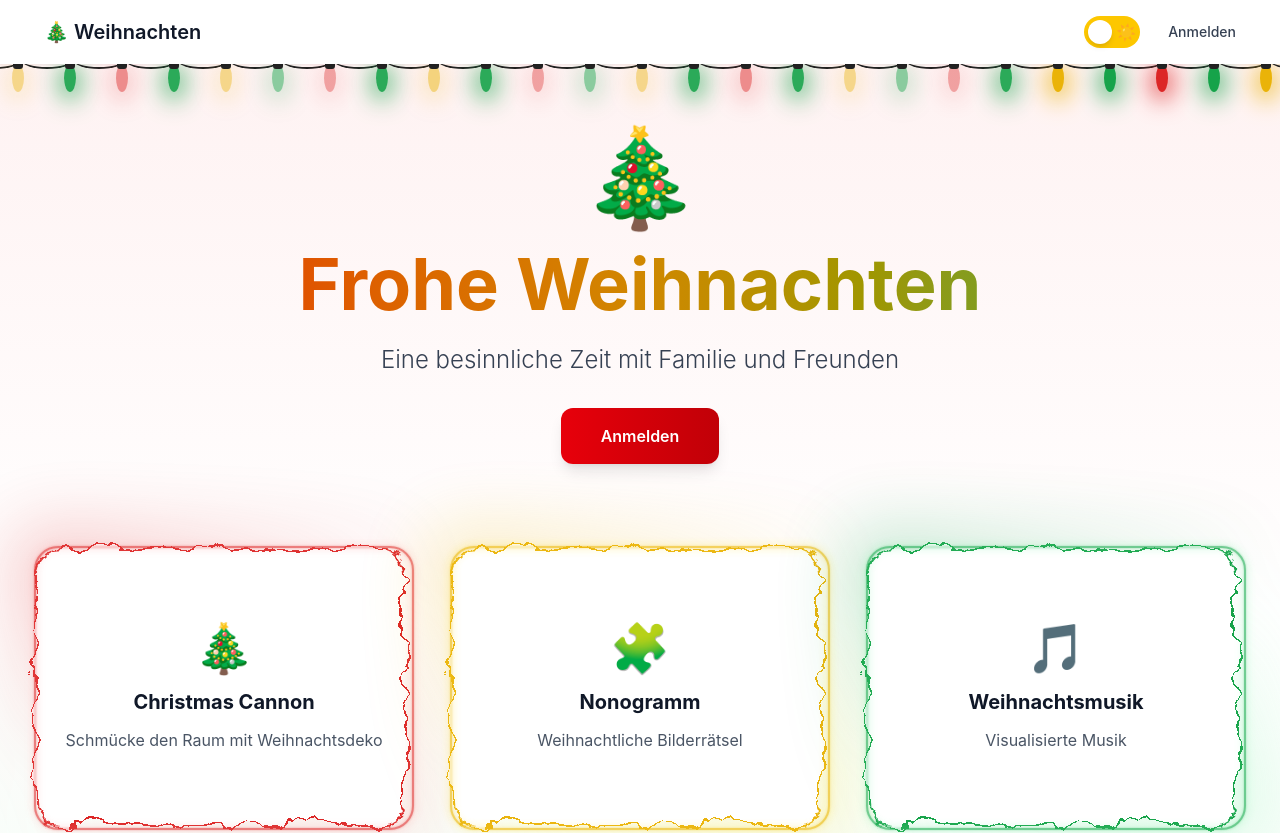
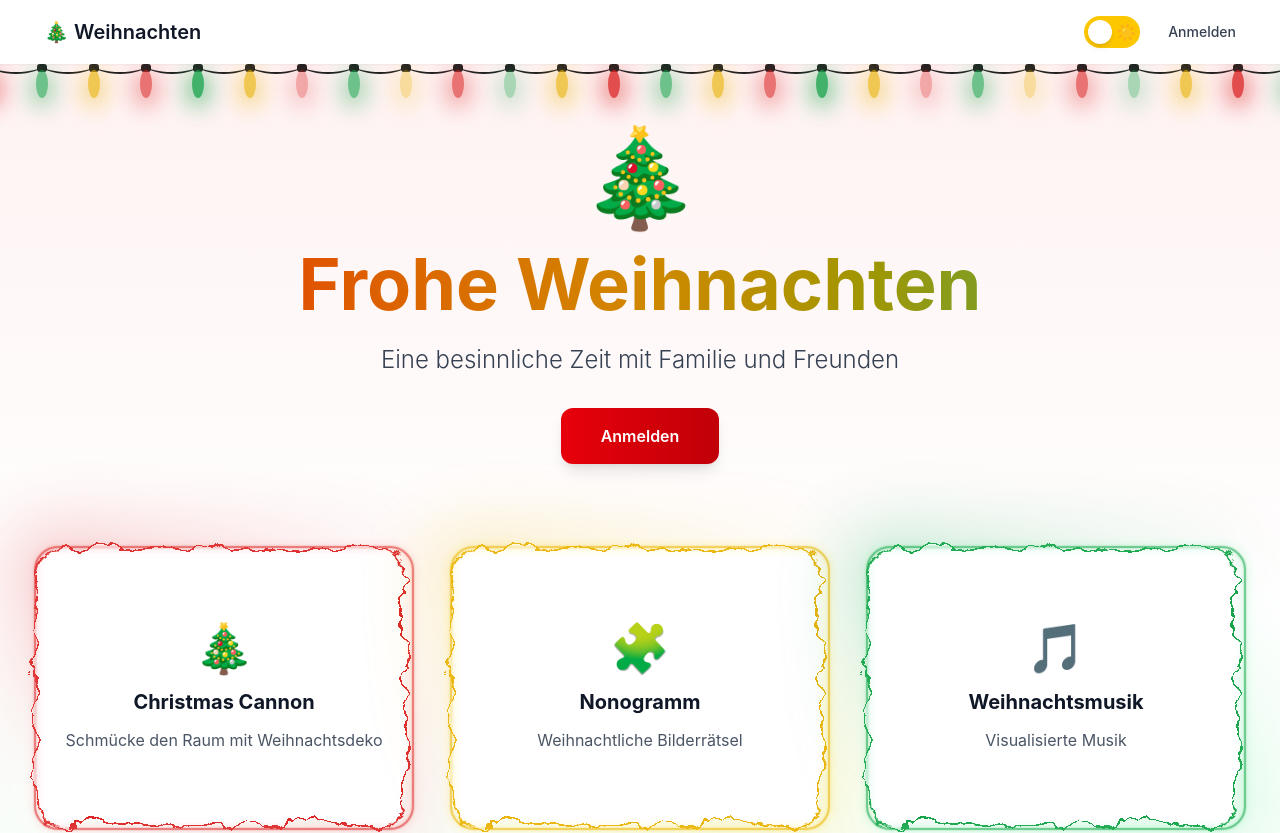
Before and after one commit to zockerei/secret-santa-frontend, a Vue app: page / in a window 1280 px wide. Shown: the top 833 px of the page. Built offline with nearby package versions, Linux system fonts and the light colour scheme.

Commit message:
Simplify navbar Christmas lights

```diff
--- a/src/App.vue
+++ b/src/App.vue
@@ -114,12 +114,12 @@
           </template>
         </div>
       </div>
+
+      <!-- Christmas Lights hanging from navbar -->
+      <ul class="lightrope" aria-hidden="true">
+        <li v-for="n in 50" :key="n"></li>
+      </ul>
     </nav>
-
-    <!-- Christmas Lights hanging from navbar -->
-    <ul class="lightrope">
-      <li v-for="n in 42" :key="n"></li>
-    </ul>
 
     <!-- Main Content -->
     <main>
@@ -191,164 +191,73 @@ const closeMobileMenu = () => {
   background: #555;
 }
 
-/* Christmas Lights Rope */
+/* Christmas Lights Rope
+   li = socket, ::before = bulb (only the bulb's opacity is animated), ::after = wire to the next bulb */
 .lightrope {
-  text-align: center;
-  white-space: nowrap;
-  overflow: visible;
-  position: sticky;
-  z-index: 35;
+  position: absolute;
+  top: 100%;
+  left: 0;
+  right: 0;
+  height: 80px; /* room for bulbs + glow; clips everything else */
   margin: 0;
   padding: 0;
+  list-style: none;
+  display: flex;
+  justify-content: center; /* overflows evenly on both sides */
+  overflow: hidden;
   pointer-events: none;
-  width: 100%;
-  top: 4rem; /* 64px - height of navbar */
-  left: 0;
-  list-style: none;
-  height: 0;
-  line-height: 0;
-  max-width: 100vw;
 }
 
 .lightrope li {
+  --c: #dc2626; /* Red */
   position: relative;
-  animation-fill-mode: both;
-  animation-iteration-count: infinite;
-  list-style: none;
-  margin: 0;
-  padding: 0;
-  display: inline-block;
+  flex: none;
+  width: 10px;
+  height: 8px;
+  margin: 0 21px; /* 52px per bulb */
+  border-radius: 3px;
+  background: #222;
+}
+
+.lightrope li:nth-child(3n+2) { --c: #16a34a; } /* Green */
+.lightrope li:nth-child(3n)   { --c: #eab308; } /* Gold */
+
+.lightrope li::before {
+  content: "";
+  position: absolute;
+  top: 6px;
+  left: -1px;
   width: 12px;
   height: 28px;
   border-radius: 50%;
-  margin: 0 20px;
-  background: rgba(220, 38, 38, 1); /* Red */
-  box-shadow: 0px 4.67px 24px 3px rgba(220, 38, 38, 1);
-  animation-name: flash-1;
-  animation-duration: 2s;
-  vertical-align: top;
+  background: var(--c);
+  box-shadow: 0 5px 24px 3px var(--c);
+  animation: twinkle 1.6s ease-in-out infinite alternate;
 }
 
-/* Reduce number of lights on mobile for better performance */
-@media (max-width: 768px) {
-  .lightrope li:nth-child(n+22) {
-    display: none;
-  }
+.lightrope li:nth-child(2n)::before { animation-duration: 1.1s; }
+.lightrope li:nth-child(3n)::before { animation-duration: 2s; }
+.lightrope li:nth-child(4n+1)::before { animation-delay: -0.8s; }
+
+.lightrope li::after {
+  content: "";
+  position: absolute;
+  top: -8px;
+  left: 5px;
+  width: 52px;
+  height: 18px;
+  border-bottom: 2px solid #222;
+  border-radius: 50%;
 }
 
-/* Disable animations for reduced motion */
+@keyframes twinkle {
+  to { opacity: 0.35; }
+}
+
 @media (prefers-reduced-motion: reduce) {
-  .lightrope li {
+  .lightrope li::before {
     animation: none;
     opacity: 0.8;
   }
 }
-
-.lightrope li:nth-child(2n+1) {
-  background: rgba(22, 163, 74, 1); /* Green */
-  box-shadow: 0px 4.67px 24px 3px rgba(22, 163, 74, 1);
-  animation-name: flash-2;
-  animation-duration: 0.4s;
-}
-
-.lightrope li:nth-child(4n+2) {
-  background: rgba(234, 179, 8, 1); /* Gold */
-  box-shadow: 0px 4.67px 24px 3px rgba(234, 179, 8, 1);
-  animation-name: flash-3;
-  animation-duration: 1.1s;
-}
-
-.lightrope li:nth-child(odd) {
-  animation-duration: 1.8s;
-}
-
-.lightrope li:nth-child(3n+1) {
-  animation-duration: 1.4s;
-}
-
-.lightrope li:before {
-  content: "";
-  position: absolute;
-  background: #222;
-  width: 10px;
-  height: 9.33px;
-  border-radius: 3px;
-  top: -4.67px;
-  left: 1px;
-}
-
-.lightrope li:after {
-  content: "";
-  top: -14px;
-  left: 9px;
-  position: absolute;
-  width: 52px;
-  height: 18.67px;
-  border-bottom: solid #222 2px;
-  border-radius: 50%;
-}
-
-.lightrope li:last-child:after {
-  content: none;
-}
-
-.lightrope li:first-child {
-  margin-left: -40px;
-}
-
-/* Prevent lights from causing extra scroll space on mobile */
-@media (max-width: 768px) {
-  .lightrope {
-    overflow-x: clip;
-    overflow-y: visible;
-  }
-
-  .lightrope li {
-    margin: 0 15px;
-  }
-
-  .lightrope li:first-child {
-    margin-left: -20px;
-  }
-}
-
-@keyframes flash-1 {
-  0%, 100% {
-    background: rgba(220, 38, 38, 1); /* Red */
-    box-shadow: 0px 4.67px 24px 3px rgba(220, 38, 38, 1);
-  }
-  50% {
-    background: rgba(220, 38, 38, 0.4);
-    box-shadow: 0px 4.67px 24px 3px rgba(220, 38, 38, 0.2);
-  }
-}
-
-@keyframes flash-2 {
-  0%, 100% {
-    background: rgba(22, 163, 74, 1); /* Green */
-    box-shadow: 0px 4.67px 24px 3px rgba(22, 163, 74, 1);
-  }
-  50% {
-    background: rgba(22, 163, 74, 0.4);
-    box-shadow: 0px 4.67px 24px 3px rgba(22, 163, 74, 0.2);
-  }
-}
-
-@keyframes flash-3 {
-  0%, 100% {
-    background: rgba(234, 179, 8, 1); /* Gold */
-    box-shadow: 0px 4.67px 24px 3px rgba(234, 179, 8, 1);
-  }
-  50% {
-    background: rgba(234, 179, 8, 0.4);
-    box-shadow: 0px 4.67px 24px 3px rgba(234, 179, 8, 0.2);
-  }
-}
-
-/* Reduce box-shadow intensity on mobile for better performance */
-@media (max-width: 768px) {
-  .lightrope li {
-    box-shadow: 0px 2px 12px 2px currentColor;
-  }
-}
 </style>
```
